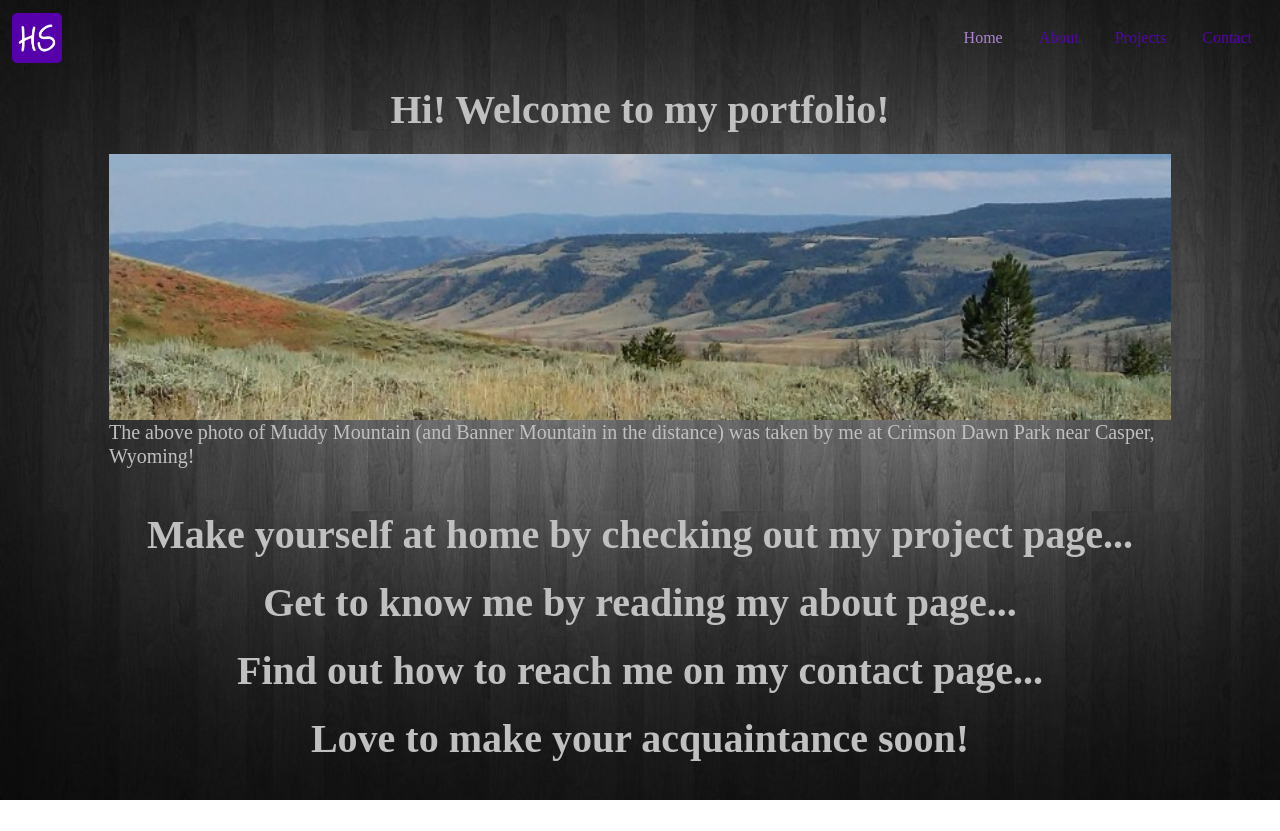
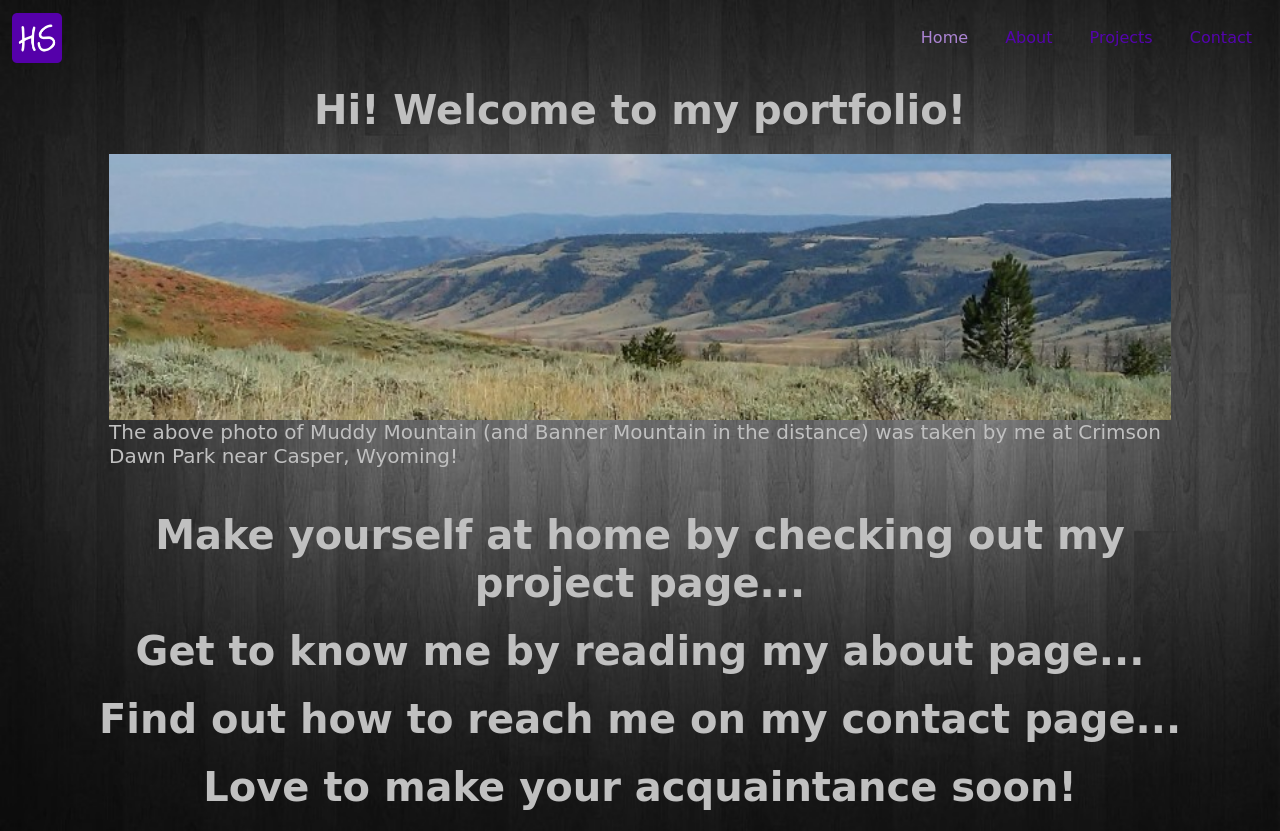
Before and after one commit to Hlsorrells/Hlsorrells.github.io, a JavaScript app: page / in a window 1280 px wide. Before the commit the page ends 800 px from the top, so only its background shows below. Built offline with nearby package versions, Linux system fonts and the light colour scheme.

Commit message:
update the font family

```diff
--- a/src/index.css
+++ b/src/index.css
@@ -6,7 +6,7 @@ body {
     -moz-background-size: cover;
     -o-background-size: cover;
     background-size: cover;
-    font-family: cursive;
+    font-family: 'Comic Sans MS', 'Comic Sans', 'Bradley Hand', sans-serif;
 }
 h1 {
     color: silver;
```
